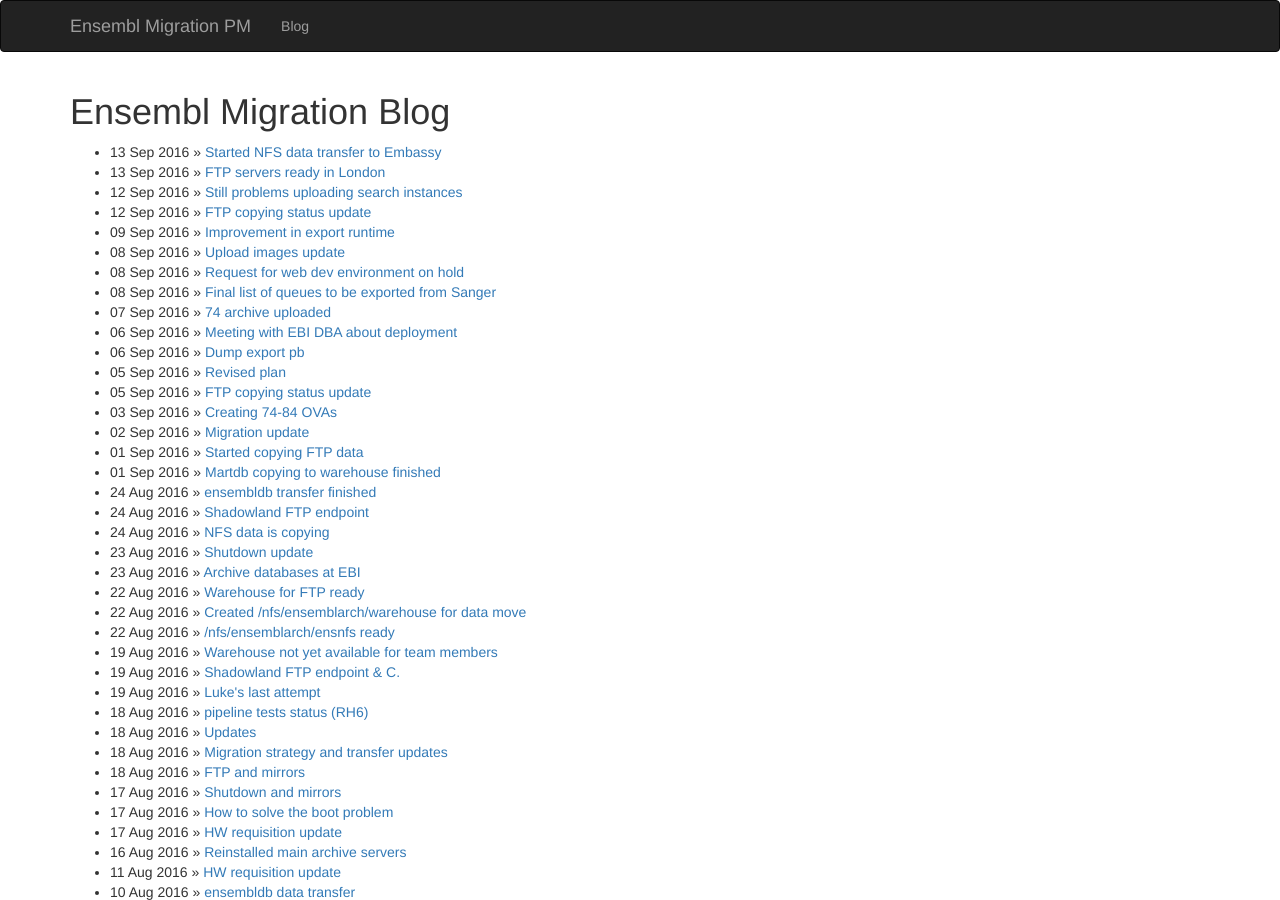
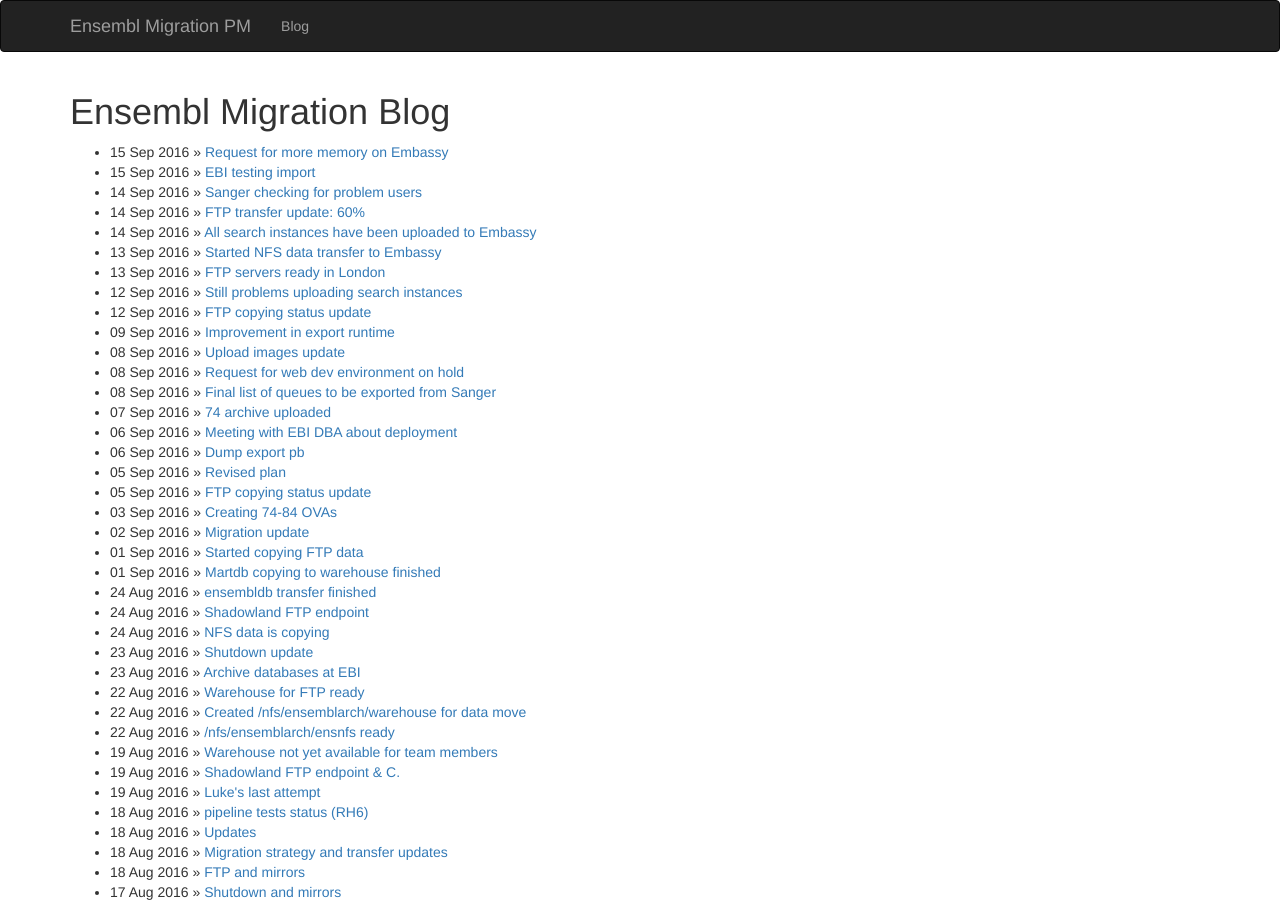
Before and after one commit to avullo/ensembl-migration-pm, a Jekyll site: the page built from blog/index.html, in a window 1280 px wide and 900 px high. Built offline with Jekyll 4.4.1, drawn with Linux system fonts in a browser that asks for light colours.

Commit message:
Updates.

```diff
--- /dev/null
+++ b/_posts/2016-09-14-All search instances have been uploaded to Embassy.md
@@ -0,0 +1,7 @@
+---
+layout: post
+title: "All search instances have been uploaded to Embassy"
+date: 2016-09-14
+---
+
+Cannot instantiate all of them, run out of configured memory resources
--- /dev/null
+++ b/_posts/2016-09-14-FTP transfer update: 60%.md
@@ -0,0 +1,7 @@
+---
+layout: post
+title: "FTP transfer update: 60%"
+date: 2016-09-14
+---
+
+Looking at two more weeks or so to go.
--- /dev/null
+++ b/_posts/2016-09-14-Sanger checking for problem users.md
@@ -0,0 +1,5 @@
+---
+layout: post
+title: "Sanger checking for problem users"
+date: 2016-09-14
+---
--- /dev/null
+++ b/_posts/2016-09-15-EBI testing import.md
@@ -0,0 +1,7 @@
+---
+layout: post
+title: "EBI testing import"
+date: 2016-09-15
+---
+
+It's failed importing some objects
--- /dev/null
+++ b/_posts/2016-09-15-Request for more memory on Embassy.md
@@ -0,0 +1,7 @@
+---
+layout: post
+title: "Request for more memory on Embassy"
+date: 2016-09-15
+---
+
+An extra 144GB
```
Also changed, not shown: _posts/2016-07-27-FTP storage.md (+1 -1 lines), _wp012_logs/2016-09-14-All search instances have been uploaded to Embassy.md (added, +7 -0 lines), _wp012_logs/2016-09-15-Request for more memory on Embassy.md (added, +7 -0 lines), _wp03_logs/2016-07-27-FTP storage.md (+1 -1 lines), _wp03_logs/2016-09-14-FTP transfer update: 60%.md (added, +7 -0 lines), _wp08_logs/2016-09-14-Sanger checking for problem users.md (added, +5 -0 lines), _wp08_logs/2016-09-15-EBI testing import.md (added, +7 -0 lines).
